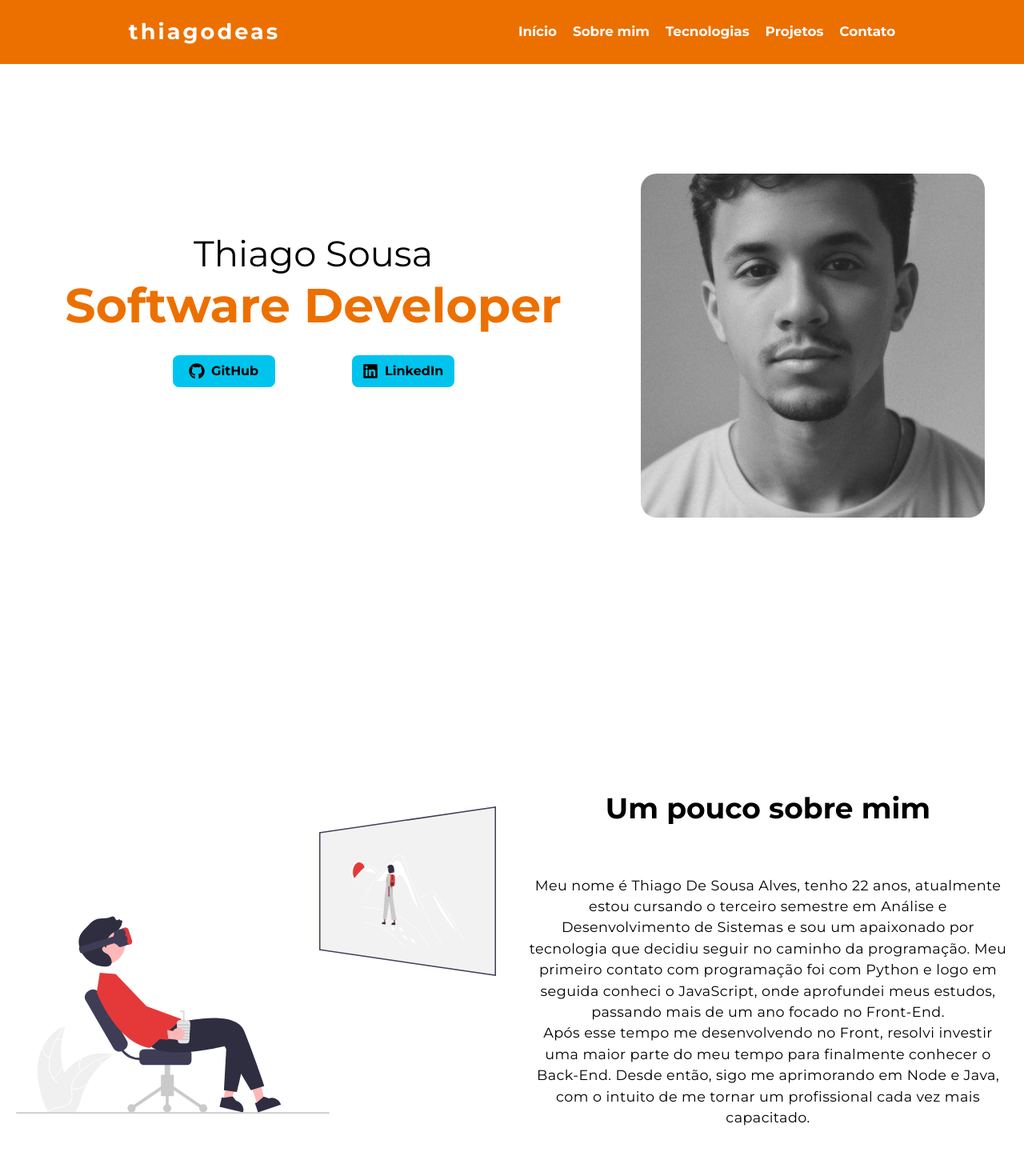
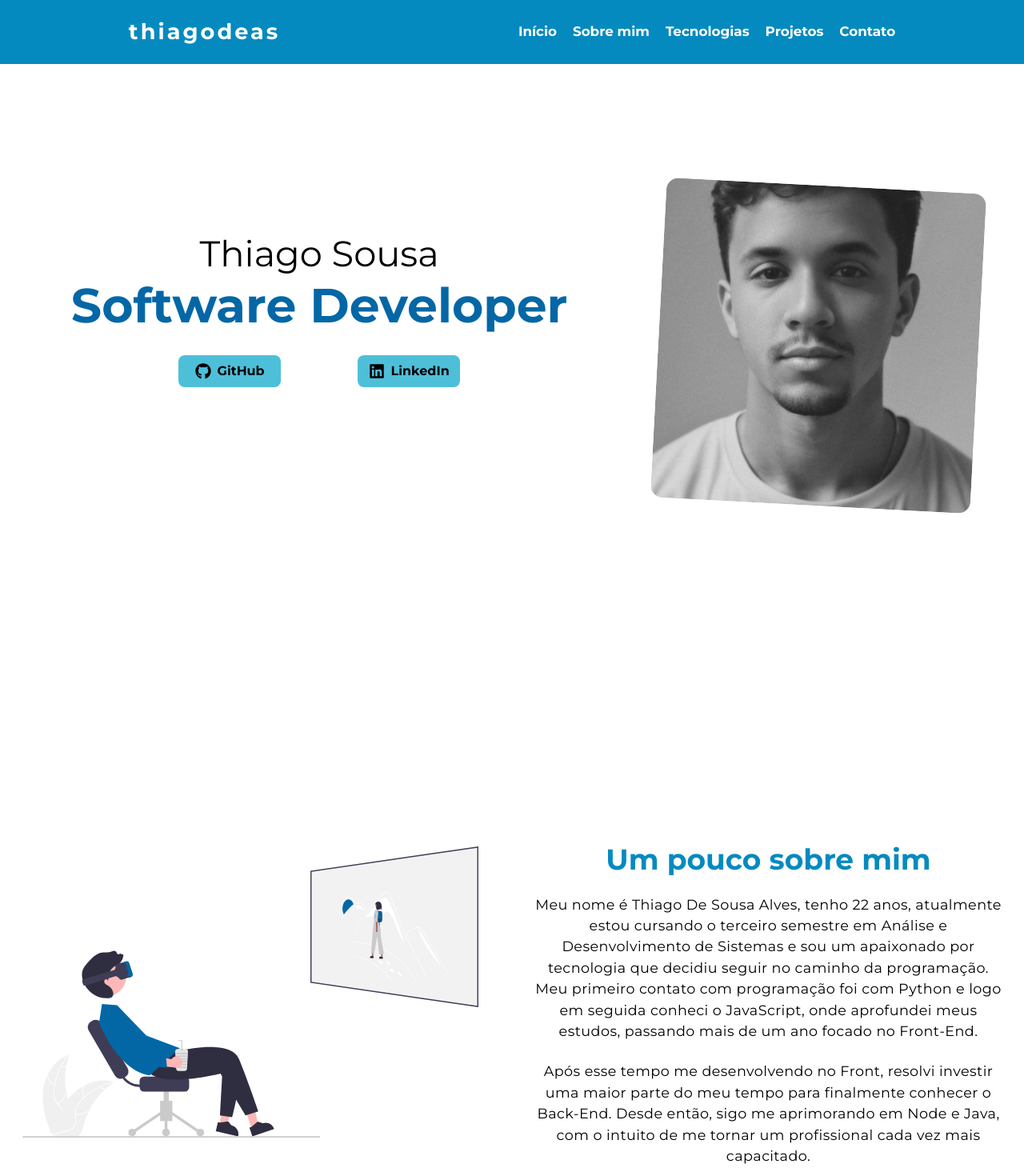
Before and after one commit to thiagodeas/portfolio, a Next.js app: page / in a window 1280 px wide. Shown: the top 1470 px of the page at 80% size. Built offline with nearby package versions, Linux system fonts and the light colour scheme.

Commit message:
alterando paleta de cores do projeto

```diff
--- a/src/components/AboutSection.tsx
+++ b/src/components/AboutSection.tsx
@@ -3,18 +3,18 @@ import Image from "next/image"
 export const AboutSection = () => {
   return (
     <section id="sobre" className="flex w-full min-h-screen items-center justify-around">
-      <div>
+      <div className="mt-20">
         <Image
         src="/assets/about.svg"
         alt="about-me-illustration"
-        width={600}
+        width={570}
         height={500}
          />
       </div>
-      <div className=" flex flex-col items-center justify-center w-[600px] text-center gap-y-16">
-        <h2 className="text-4xl font-semibold">Um pouco sobre mim</h2>
-        <p className="text-[1.1rem] tracking-wide">Meu nome é Thiago De Sousa Alves, tenho 22 anos, atualmente estou cursando o terceiro semestre em Análise e Desenvolvimento de Sistemas e sou um apaixonado por tecnologia que decidiu seguir no caminho da programação. Meu primeiro contato com programação foi com Python e logo em seguida conheci o JavaScript, onde aprofundei meus estudos, passando mais de um ano focado no Front-End. <br />
-        Após esse tempo me desenvolvendo no Front, resolvi investir uma maior parte do meu tempo para finalmente conhecer o Back-End. Desde então, sigo me aprimorando em Node e Java, com o intuito de me tornar um profissional cada vez mais capacitado.</p>
+      <div className="flex flex-col items-center justify-center w-[600px] text-center gap-y-6 pt-8 pl-4 mt-20">
+        <h2 className="text-4xl font-semibold text-light-blue">Um pouco sobre mim</h2>
+        <p className="text-[1.1rem] tracking-wide">Meu nome é Thiago De Sousa Alves, tenho 22 anos, atualmente estou cursando o terceiro semestre em Análise e Desenvolvimento de Sistemas e sou um apaixonado por tecnologia que decidiu seguir no caminho da programação. Meu primeiro contato com programação foi com Python e logo em seguida conheci o JavaScript, onde aprofundei meus estudos, passando mais de um ano focado no Front-End.</p>
+        <p className="text-[1.1rem] tracking-wide">Após esse tempo me desenvolvendo no Front, resolvi investir uma maior parte do meu tempo para finalmente conhecer o Back-End. Desde então, sigo me aprimorando em Node e Java, com o intuito de me tornar um profissional cada vez mais capacitado.</p>
       </div>
     </section>
   )
--- a/src/components/Header.tsx
+++ b/src/components/Header.tsx
@@ -3,7 +3,7 @@ import { NavLink } from "./NavLink"
 
 export const Header = () => {
   return (
-    <header className="w-full flex justify-around items-center h-20 bg-primary-orange pl-3 pr-3 fixed top-0 left-0 z-50">
+    <header className="w-full flex justify-around items-center h-20 bg-light-blue pl-3 pr-3 fixed top-0 left-0 z-50">
       <Link href="/" className="focus:outline-none">
       <span className="text-span font-extrabold tracking-[3px] text-white">thiagodeas</span>
       </Link>
--- a/src/components/NavLink.tsx
+++ b/src/components/NavLink.tsx
@@ -21,7 +21,7 @@ export const NavLink = ({href, children}: NavLinkProps)  => {
   }
 
   return (
-    <a href={`#${href}`} onClick={handleScroll} className="font-semibold text-link text-white hover:text-primary-gray transition duration-500 ease-in-out no-underline focus:outline-none">{children}
+    <a href={`#${href}`} onClick={handleScroll} className="font-semibold text-link text-white hover:text-soft-blue transition duration-500 ease-in-out no-underline focus:outline-none">{children}
     </a>
   )
 
--- a/src/components/SectionHero.tsx
+++ b/src/components/SectionHero.tsx
@@ -7,7 +7,7 @@ export const SectionHero = ()=>{
     <section className="w-full min-h-screen flex justify-around items-center">
       <div className="flex flex-col justify-center items-center mb-8 ml-8">
         <p className="text-[2.8rem] font-light">Thiago Sousa</p>
-        <p className="text-6xl text-primary-orange font-extrabold text-cstm-1022px">Software Developer</p>
+        <p className="text-6xl text-primary-blue font-extrabold text-cstm-1022px">Software Developer</p>
         <p></p>
         <div className="flex items-center justify-center gap-24 pt-8 text-center">
           <SocialMediaLink
@@ -22,13 +22,13 @@ export const SectionHero = ()=>{
           </SocialMediaLink>
         </div>
       </div>
-      <div className="flex items-center justify-center mt-16">
+      <div className="flex items-center justify-center mt-16 transform rotate-3">
         <Image
         src="/assets/profile.jpeg"
         alt="my-profile"
-        width={430}
+        width={400}
         height={400}
-        className="rounded-[20px] border-primary-orange"
+        className="rounded-[15px] border-primary-orange"
         />
       </div>
     </section>
--- a/src/components/SocialMediaLink.tsx
+++ b/src/components/SocialMediaLink.tsx
@@ -12,7 +12,7 @@ export const SocialMediaLink = ({href, icon: Icon, children}: SocialMediaLinkPro
       href={href}
       target="_blank"
       rel="noopener noreferrer"
-      className="bg-primary-blue w-32 h-10 text-center flex items-center justify-center content-center rounded-lg hover:bg-second-blue font-semibold transition duration-700 ease-in-out">
+      className="bg-soft-blue w-32 h-10 text-center flex items-center justify-center content-center rounded-lg hover:bg-light-blue font-semibold transition duration-700 ease-in-out">
       <Icon className="mr-2 text-xl" />
       {children}
     </a>
--- a/tailwind.config.ts
+++ b/tailwind.config.ts
@@ -16,14 +16,11 @@ const config: Config = {
         'link': '1.05rem',
       },
       colors: {
-      'primary-blue': '#00C4ED',
-      'second-blue': '#0099cc',
-      'primary-orange': '#EC7000',
-      'primary-gray': '#33303E',
-      'second-gray': '#4E4B59',
-      'gray-phone': '#F4F4F4',
-      'txt-gray': '#7A7786',
-      'opacity-gray': 'rgba(100, 80, 57, 0.1)',
+      'primary-blue': '#0367A6',
+      'medium-blue': '#0468BF',
+      'light-blue': '#048ABF',
+      'soft-blue': '#4EBFD9',
+      'primary-green': '#025949',
     },
   },
 },
```
Also changed, not shown: public/assets/about.svg.
